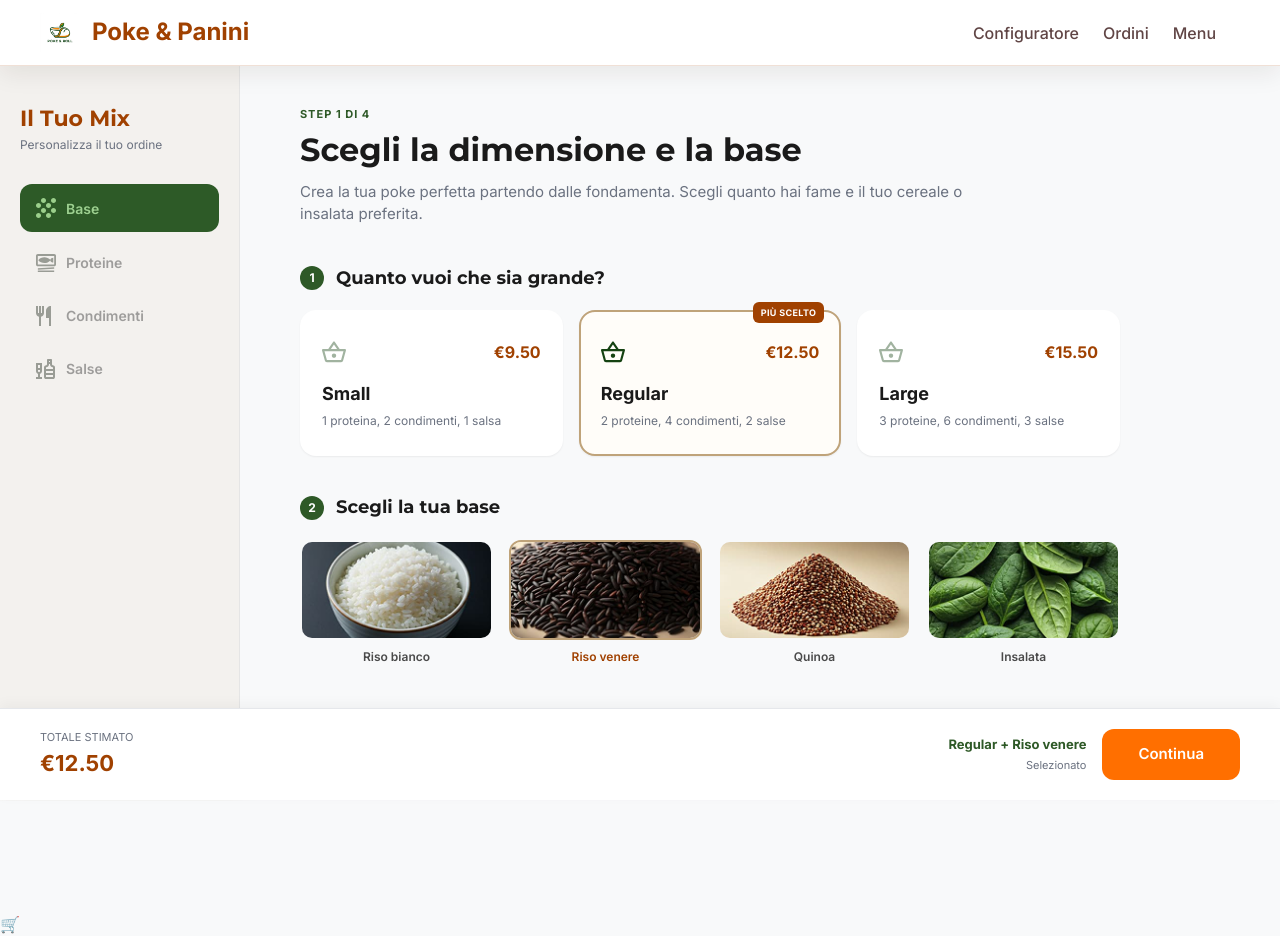
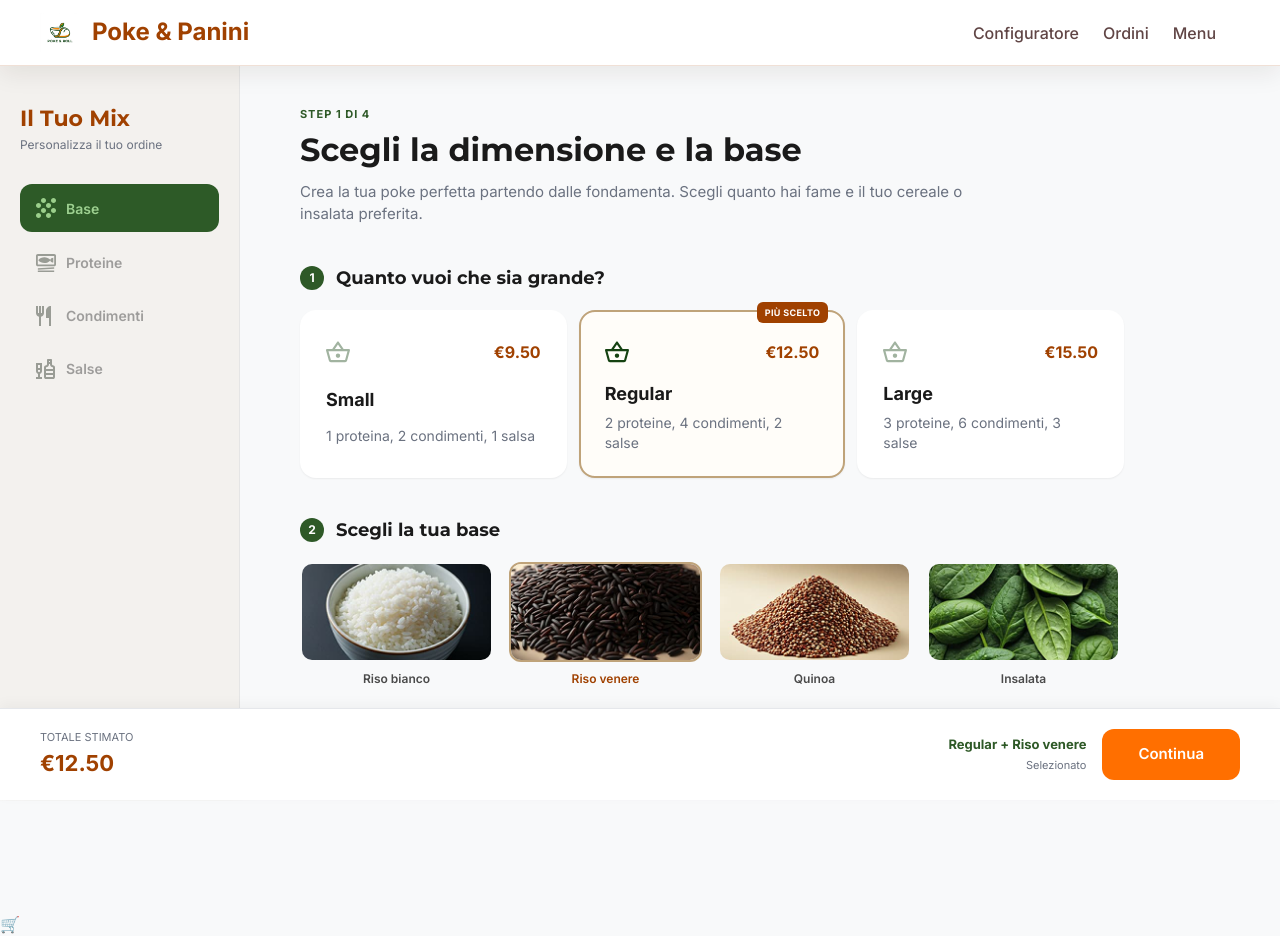
Before and after one commit to GGA999/poke-panini-web, a React (Vite) app: page /poke in a window 1280 px wide. Built offline with nearby package versions, Linux system fonts and the light colour scheme.

Commit message:
correzione font descrizione card di poke.jsx

```diff
--- a/src/pages/stepper-poke/poke.module.css
+++ b/src/pages/stepper-poke/poke.module.css
@@ -85,12 +85,14 @@
   background: var(--bg-white);
   border: 2px solid transparent;
   border-radius: var(--radius-lg);
-  padding: 24px 20px;
+  padding: 24px;
   cursor: pointer;
   position: relative;
   box-shadow: var(--shadow-sm);
   text-align: left;
   display: grid;
+  height: 168.5px;
+  width: 266.67px;
   gap: 6px;
   transition:
     border-color var(--transition-fast),
@@ -155,8 +157,9 @@
 
 .cardDescription {
   color: var(--text-gray);
-  font-size: 12px;
-  line-height: 1.4;
+  font-size: 14px;
+  line-height: 20px;
+  font-family: var(--font-body)
 }
 
 .baseGrid {
```
